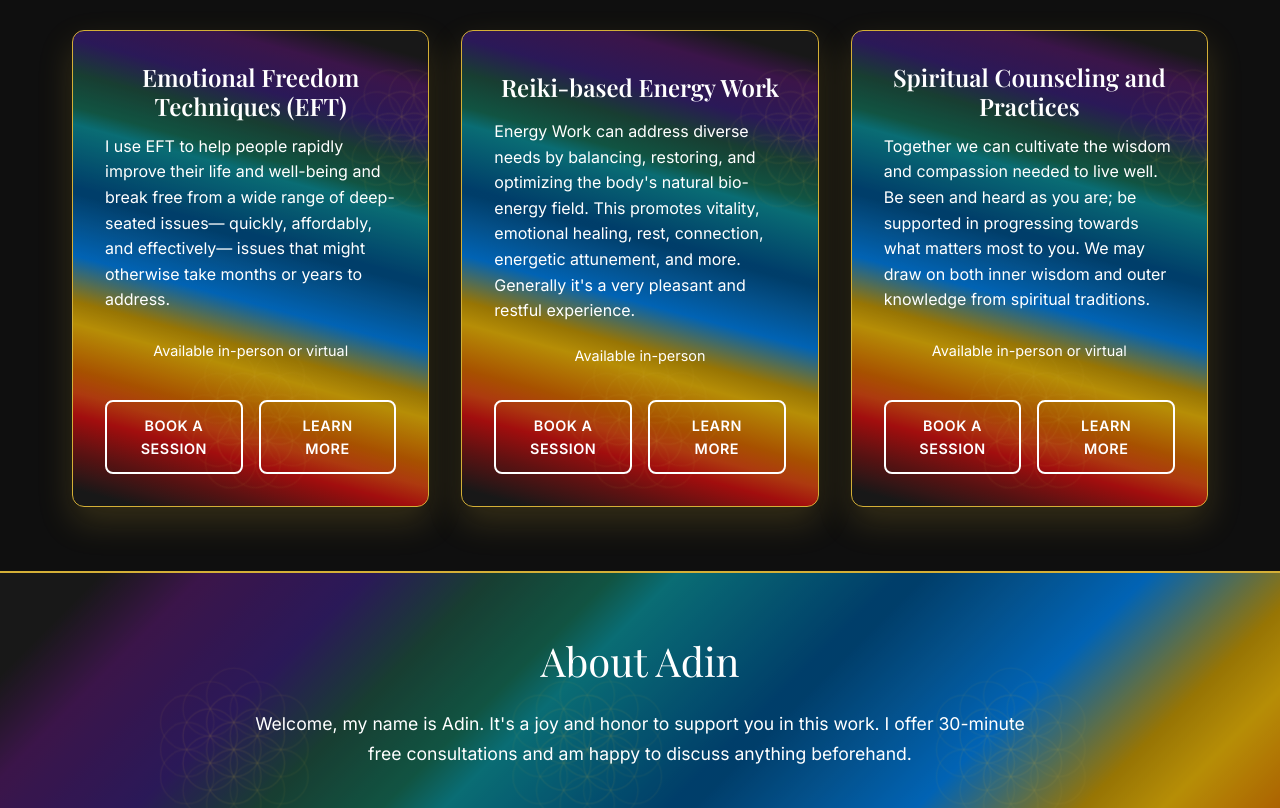
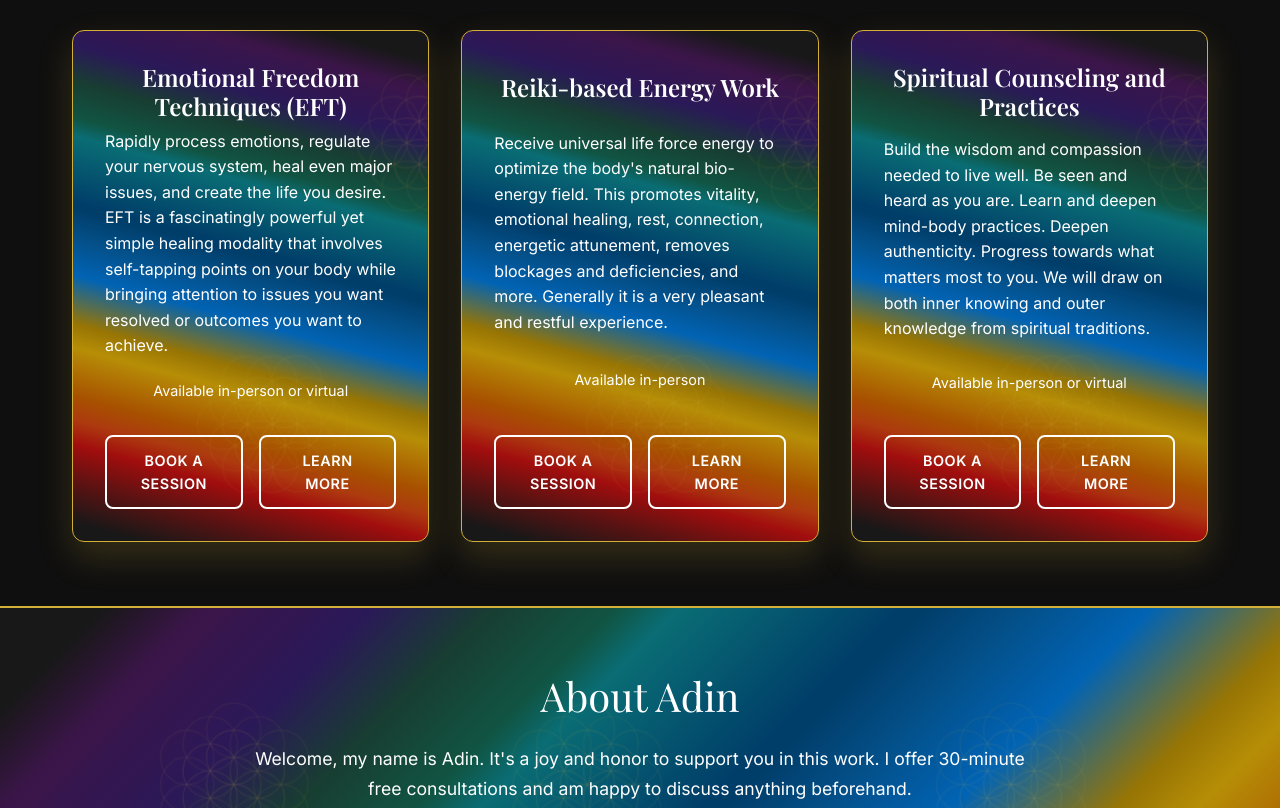
Before and after one commit to naturalCode4/kalyanamitta-website, a React (Create React App) app: page / in a window 1280 px wide. Shown: the part 2583-3391 px from the top of the page. Built offline with nearby package versions, Linux system fonts and the light colour scheme; the HTML template or start-up script is replaced by a standard one.

Commit message:
home servicecard descriptions

```diff
--- a/src/data/offerings.js
+++ b/src/data/offerings.js
@@ -3,19 +3,19 @@ export const offerings = [
     id: 'EFT-emotional-freedom-techniques',
     title: 'Emotional Freedom Techniques (EFT)',
     availability: 'Available in-person or virtual',
-    content: "I use EFT to help people rapidly improve their life and well-being and break free from a wide range of deep-seated issues— quickly, affordably, and effectively— issues that might otherwise take months or years to address."
+    content: "Rapidly process emotions, regulate your nervous system, heal even major issues, and create the life you desire. EFT is a fascinatingly powerful yet simple healing modality that involves self-tapping points on your body while bringing attention to issues you want resolved or outcomes you want to achieve."
   },
   {
     id: 'energy-work',
     title: 'Reiki-based Energy Work',
     availability: 'Available in-person',
-    content: "Energy Work can address diverse needs by balancing, restoring, and optimizing the body's natural bio-energy field. This promotes vitality, emotional healing, rest, connection, energetic attunement, and more. Generally it's a very pleasant and restful experience."
+    content: "Receive universal life force energy to optimize the body's natural bio-energy field. This promotes vitality, emotional healing, rest, connection, energetic attunement, removes blockages and deficiencies, and more. Generally it is a very pleasant and restful experience."
   },
   {
     id: 'spiritual-practice',
     title: 'Spiritual Counseling and Practices',
     availability: 'Available in-person or virtual',
-    content: "Together we can cultivate the wisdom and compassion needed to live well. Be seen and heard as you are; be supported in progressing towards what matters most to you. We may draw on both inner wisdom and outer knowledge from spiritual traditions."
+    content: "Build the wisdom and compassion needed to live well. Be seen and heard as you are. Learn and deepen mind-body practices. Deepen authenticity. Progress towards what matters most to you. We will draw on both inner knowing and outer knowledge from spiritual traditions."
   },
 ];
 
--- a/src/pages/EFT.js
+++ b/src/pages/EFT.js
@@ -68,7 +68,7 @@ const EFT = () => {
             </div>
             <div className="about-eft-text">
               <p>
-                EFT stands for Emotional Freedom Techniques. I use it to help people break free from a wide range of deep-seated issues quickly, affordably, and effectively— issues that might otherwise take months or years (or lifetimes) to address. It is a fascinatingly powerful yet simple healing modality that involves self-tapping points on your body while bringing attention to issues you want resolved or outcomes you want to achieve.
+                EFT stands for Emotional Freedom Techniques. I use it to help people break free from a wide range of deep-seated issues quickly, affordably, and effectively— issues that might otherwise take months or years (or lifetimes) to address. It is a fascinatingly powerful yet simple healing modality that involves self-tapping acupoints on your body while bringing attention to issues you want resolved or outcomes you want to achieve.
               </p>
               <p>
                 EFT is a remarkably versatile multi-tool you can apply to most areas in your life (see “Who and What is EFT For” below)
--- a/src/pages/EnergyWork.js
+++ b/src/pages/EnergyWork.js
@@ -22,9 +22,7 @@ const EnergyWork = () => {
         <div className="container">
           <div className="energy-work-hero-content">
             <h1>Energy Work</h1>
-            <p className="energy-work-subtitle">
-              Receive universal life force energy to promote healing, relaxation, balance, and transformation
-            </p>
+            <p className="energy-work-subtitle">Receive universal life force energy for vitality, emotional healing, rest, connection, energetic attunement, and more.</p>
           </div>
         </div>
       </section>
```
Also changed, not shown: src/pages/SpiritualPractice.js (line endings or trailing spaces).
